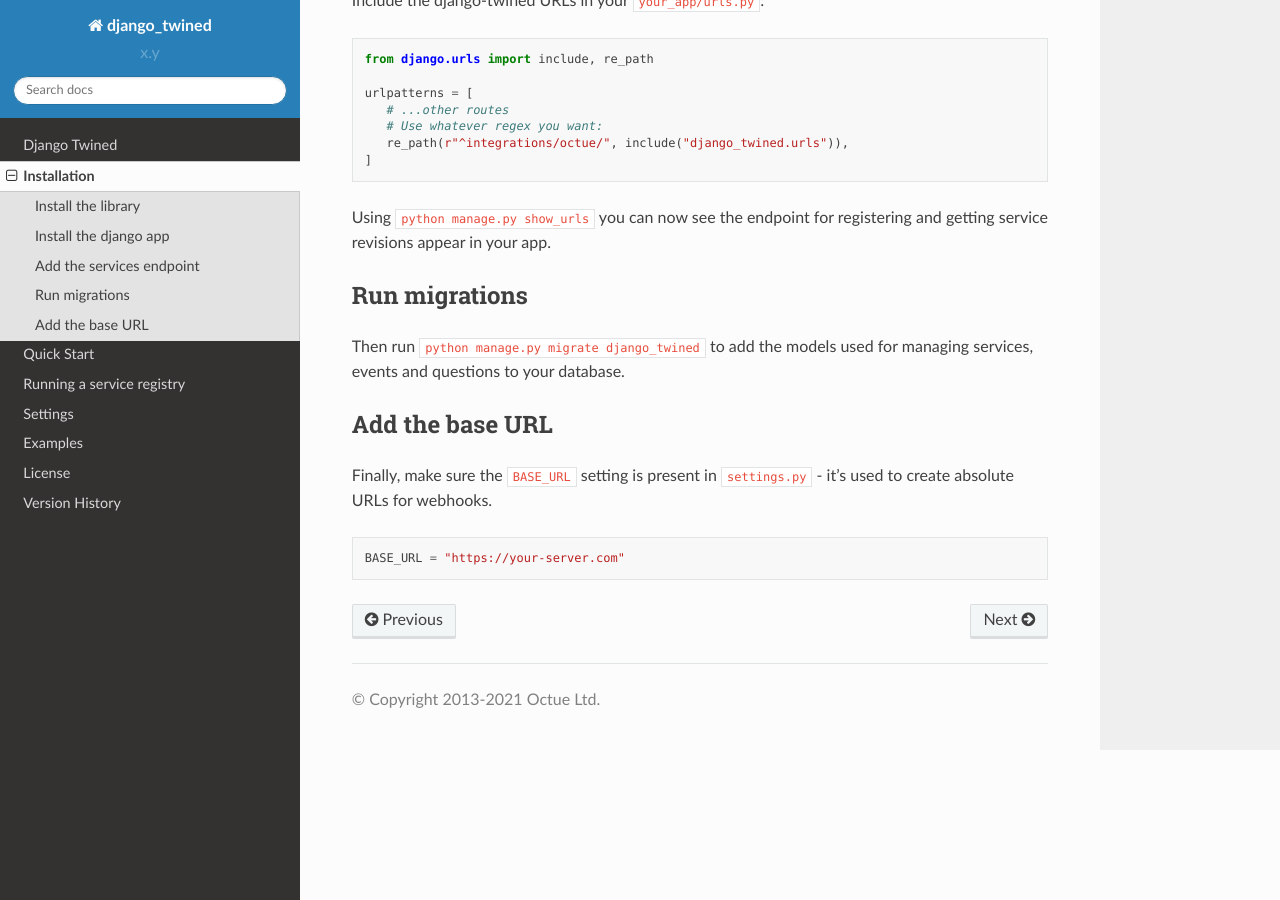
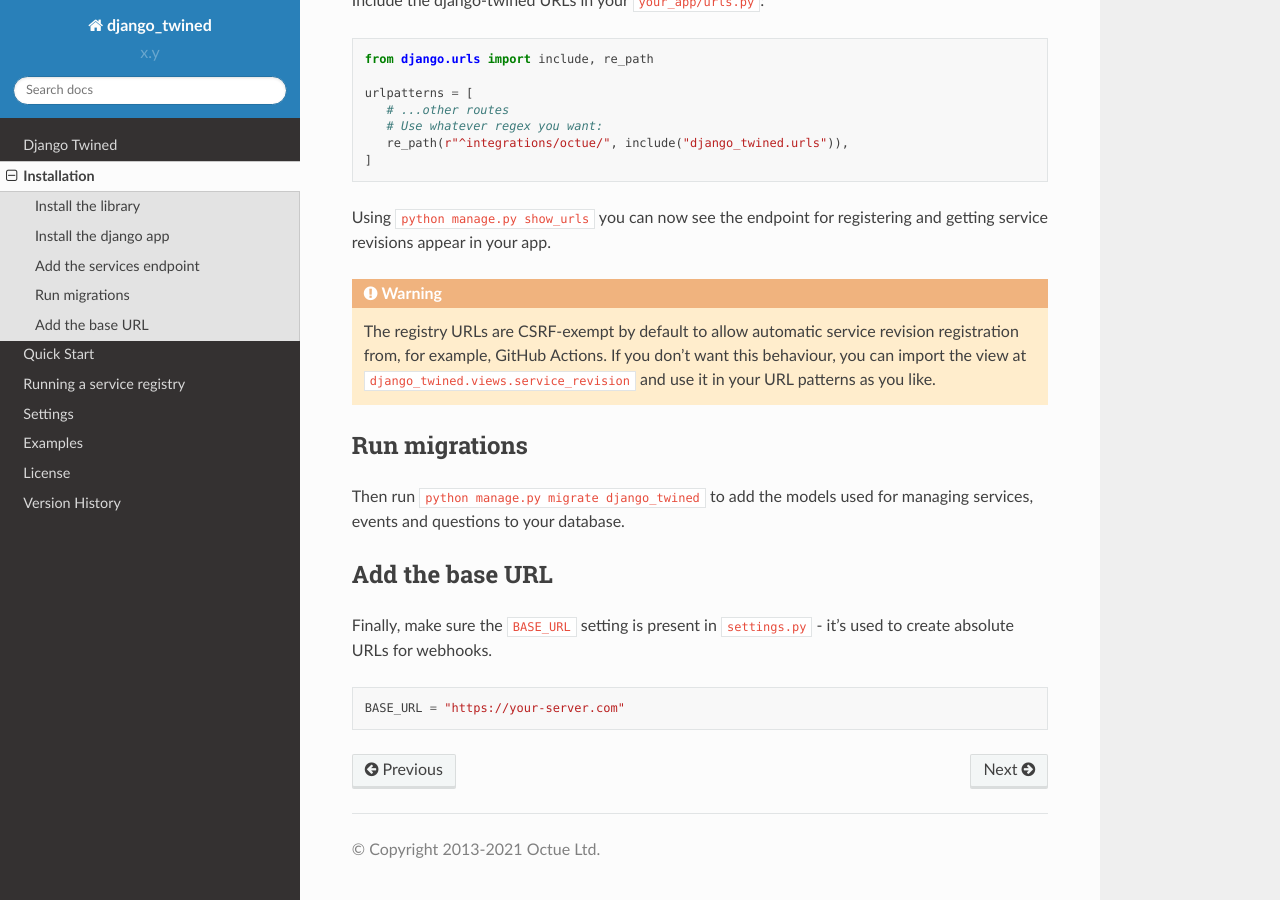
Before and after one commit to octue/django-twined, a Sphinx documentation site: the page built from docs/source/installation.rst, in a window 1280 px wide and 900 px high, scrolled down 867 px. Built offline with Sphinx 7.4.7 and the Read the Docs theme 2.0.0, drawn with Linux system fonts in a browser that asks for light colours.

Commit message:
FIX: Make service revision registry endpoint CSRF-exempt

```diff
--- a/docs/source/installation.rst
+++ b/docs/source/installation.rst
@@ -50,6 +50,12 @@
 
 Using ``python manage.py show_urls`` you can now see the endpoint for registering and getting service revisions appear in your app.
 
+.. warning::
+
+    The registry URLs are CSRF-exempt by default to allow automatic service revision registration from, for example,
+    GitHub Actions. If you don't want this behaviour, you can import the view at ``django_twined.views.service_revision``
+    and use it in your URL patterns as you like.
+
 Run migrations
 --------------
 Then run ``python manage.py migrate django_twined`` to add the models used for managing services, events and questions to your database.
--- a/pyproject.toml
+++ b/pyproject.toml
@@ -1,6 +1,6 @@
 [tool.poetry]
 name = "django-twined"
-version = "0.6.0"
+version = "0.6.1"
 description = "A django app to manage octue services"
 authors = ["Tom Clark <tom@octue.com>"]
 license = "MIT"
```
Also changed, not shown: 1 other file.
